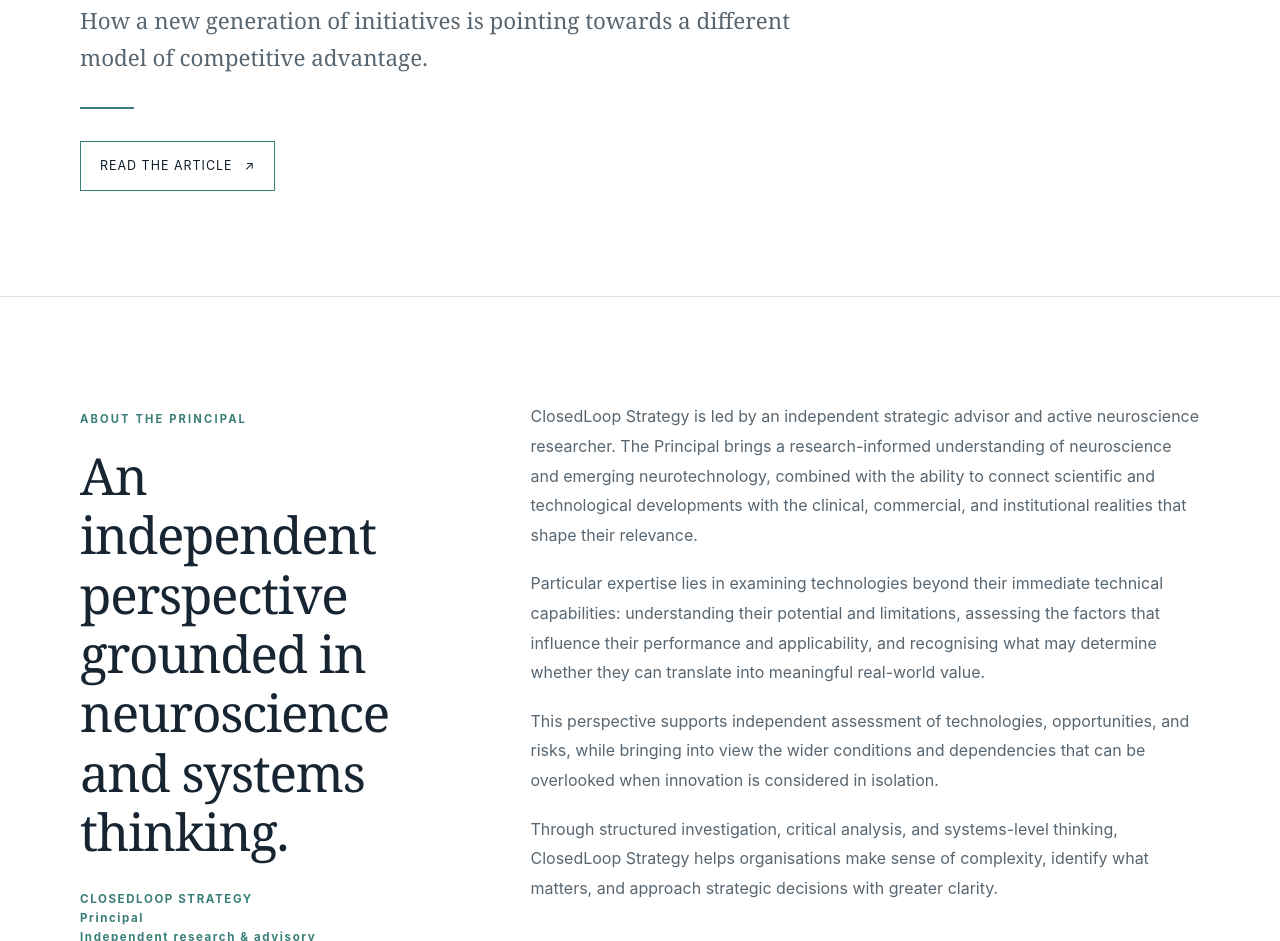
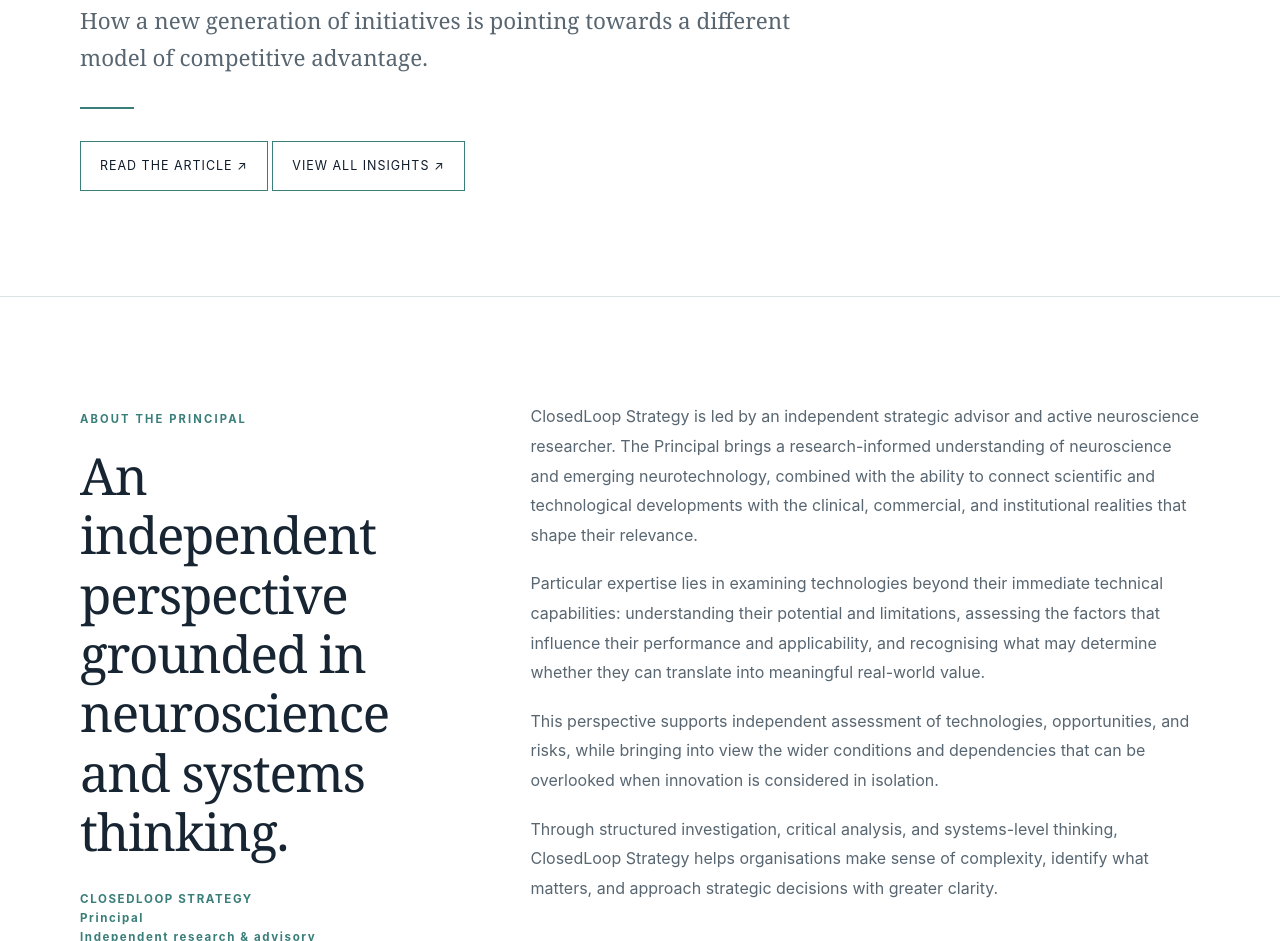
Before and after one commit to kristinabalac/closedloopstrategy, a plain HTML site: page index.html in a window 1280 px wide. Shown: the part 3235-4176 px from the top of the page. Drawn offline with Linux system fonts and the light colour scheme.

Commit message:
Update index.html

```diff
--- a/index.html
+++ b/index.html
@@ -454,7 +454,7 @@
       <nav aria-label="Main navigation">
         <a href="#perspective">Our Perspective</a>
         <a href="#advisory">Areas of Advisory</a>
-        <a href="#insights">Insights</a>
+        <a href="insights/">Insights</a>
         <a href="#about">About</a>
         <a href="#contact">Contact</a>
       </nav>
@@ -602,12 +602,8 @@
 
           <div class="insights-divider"></div>
 
-          <a
-            class="cta"
-            href="/insights/neurotechnology-ecosystem-company/"
-          >
-            Read the Article <span aria-hidden="true">↗</span>
-          </a>
+           <a href="insights/neurotechnology-ecosystem-company/" class="cta">Read the article &#8599;</a>
+     <a href="insights/" class="cta">View all insights &#8599;</a>
 
         </div>
 
```
